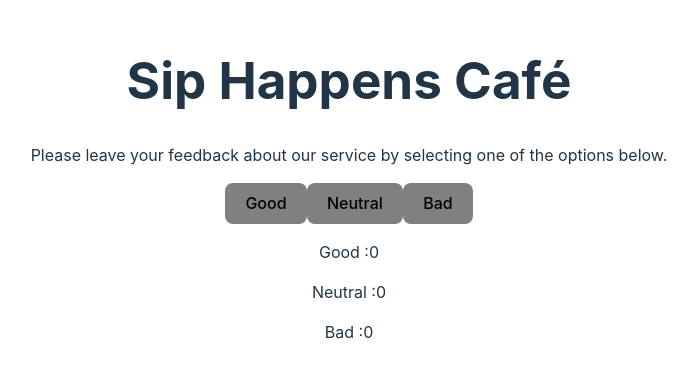
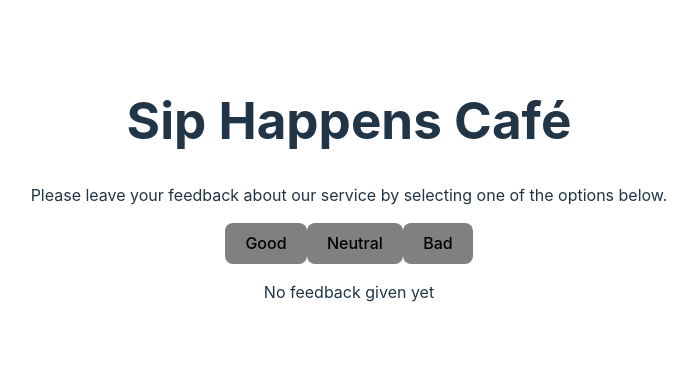
Before and after one commit to SergiiMarch/goit-react-hw-02, a React (Vite) app: page / in a window 1280 px wide. Shown: the part 211-588 px from the top of the page, without its empty margins (291-988 px from the left). Built offline with nearby package versions, Linux system fonts and the light colour scheme.

Commit message:
add free step

```diff
--- a/src/App.jsx
+++ b/src/App.jsx
@@ -3,6 +3,7 @@ import Options from "./components/Options/Options";
 import Description from "./components/Description/Description";
 import Feedback from "./components/Feedback/Feedback";
 import "./App.css";
+import Notification from "./components/Notification/Notification";
 
 function App() {
   const [state, setState] = useState({
@@ -18,6 +19,9 @@ function App() {
       [feedbackType]: state[feedbackType] + 1,
     }));
   };
+
+  const totalFeedback = good + neutral + bad;
+
   return (
     <>
       <Description />
@@ -26,7 +30,12 @@ function App() {
         onNeutralClick={() => updateFeedback("neutral")}
         onBadClick={() => updateFeedback("bad")}
       />
-      <Feedback good={good} neutral={neutral} bad={bad} />
+
+      {totalFeedback !== 0 ? (
+        <Feedback good={good} neutral={neutral} bad={bad} />
+      ) : (
+        <Notification message="No feedback given yet" />
+      )}
     </>
   );
 }
--- /dev/null
+++ b/src/components/Notification/Notification.jsx
@@ -0,0 +1,3 @@
+export default function Notification({ message }) {
+  return <p>{message}</p>;
+}
```
